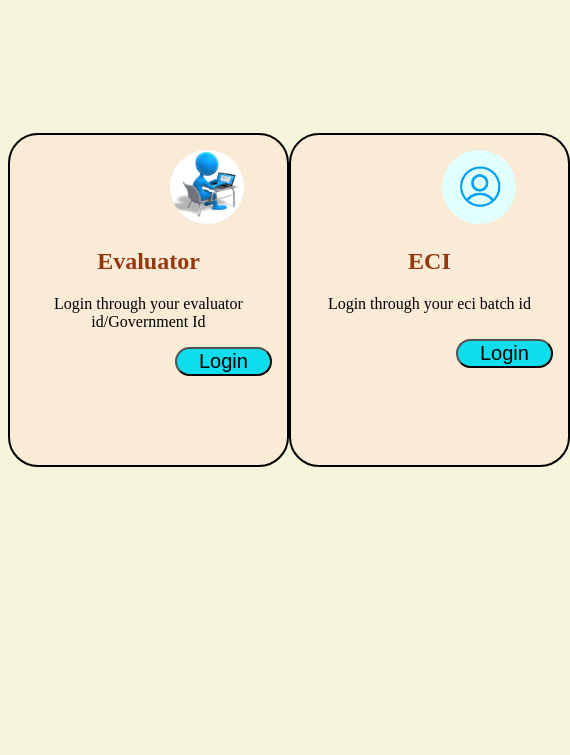
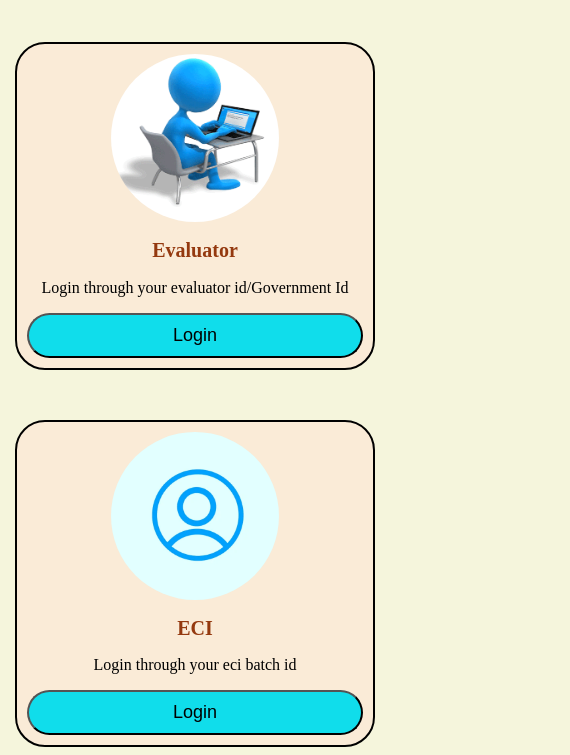
Before and after one commit to sagniksaha279/Tech-Riders, a plain HTML site: page Register.html in a window 390 px wide. Shown: the part 138-893 px from the top of the page, 570 px wide, since content can reach past the window. Before the commit the page ends 844 px from the top, so only its background shows below. Drawn offline with Linux system fonts and the light colour scheme.

Commit message:
Update Regstyle.css

```diff
--- a/Regstyle.css
+++ b/Regstyle.css
@@ -67,3 +67,48 @@ button:hover{
     box-shadow: 2px 2px 10px black;
     transition: box-shadow 1s 0.2ms ease-in;
 }
+
+@media (max-width: 886px) {
+    .register-user {
+        flex-direction: column;
+        align-items: center;
+    }
+
+    .container {
+        width: 90%;
+        height: auto;
+        margin-top: 50px;
+        padding: 10px;
+    }
+
+    #second-image,
+    #third-image {
+        width: 50%;
+        margin-left: auto;
+        margin-right: auto;
+        display: block;
+    }
+
+    #second-button,
+    #third-button {
+        margin-left: auto;
+        margin-right: auto;
+        display: block;
+        text-align: center;
+    }
+
+    h1 {
+        font-size: 24px;
+    }
+
+    h2 {
+        font-size: 20px;
+    }
+
+    button {
+        font-size: 18px;
+        width: 100%;
+        padding: 10px;
+        text-align: center;
+    }
+}
```
